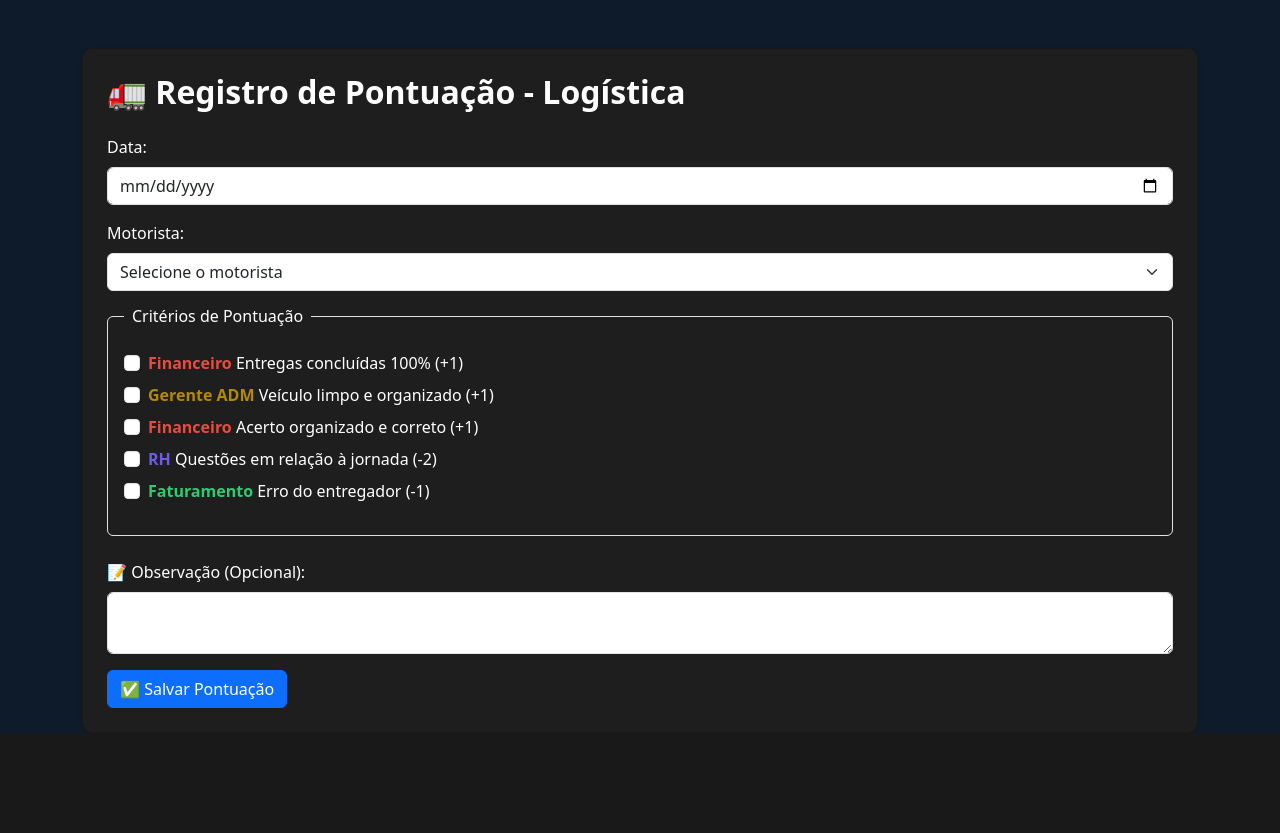
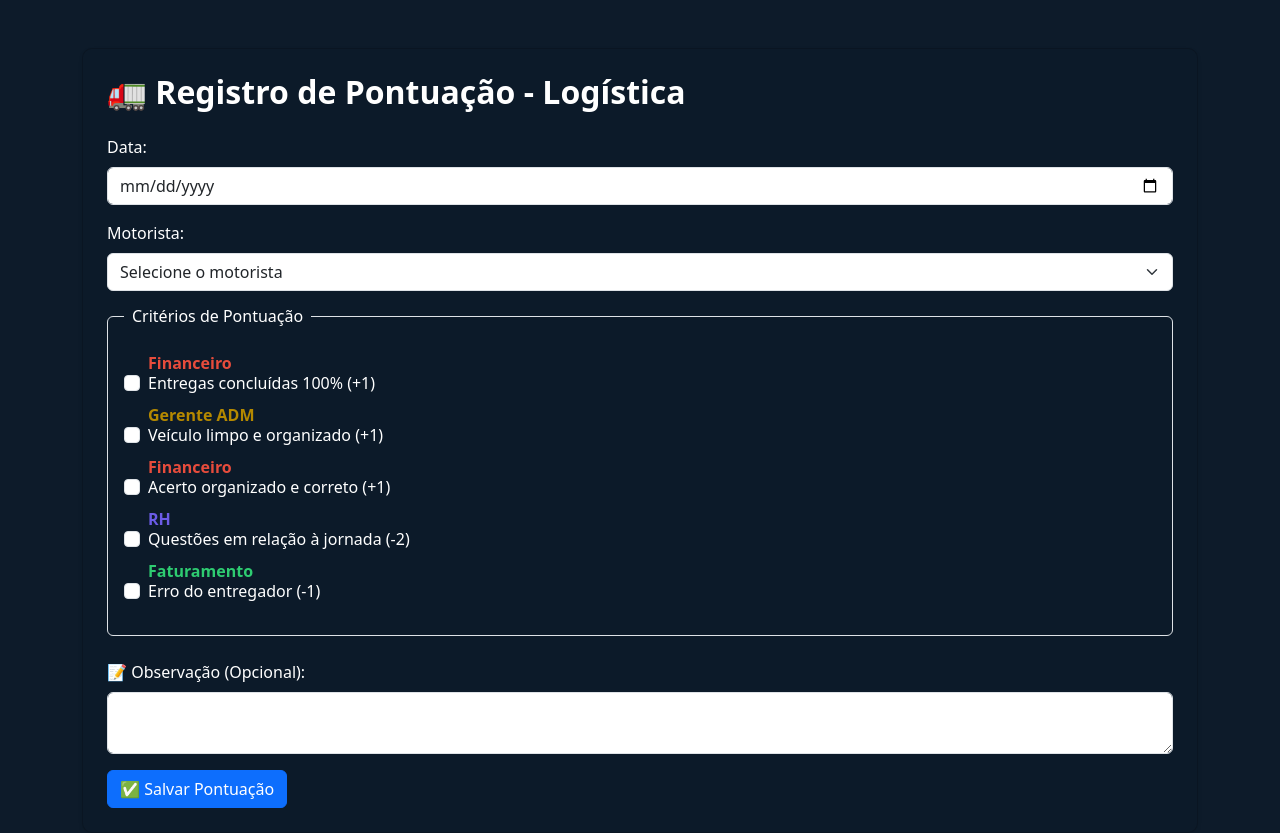
Before and after one commit to Luangscruznfe/pontuacao-confie, a Flask app: page /logistica in a window 1280 px wide. Shown: the part 104-937 px from the top of the page. Before the commit the page ends 837 px from the top, so only its background shows below. Run offline with Flask 3, Linux system fonts and the light colour scheme; some libraries are stand-ins or nearby versions.

Commit message:
reparo loja

```diff
--- a/templates/logistica.html
+++ b/templates/logistica.html
@@ -3,6 +3,37 @@
 {% block title %}Registro de Pontuação - Logística{% endblock %}
 
 {% block content %}
+<style>
+.card {
+  background-color: rgba(13, 27, 42, 0.8); /* azul escuro com transparência */
+  color: white;
+}
+.setor-gerente {
+  color: #b58900;
+  font-weight: bold;
+  display: block;
+  margin-bottom: -4px;
+}
+.setor-rh {
+  color: #6c5ce7;
+  font-weight: bold;
+  display: block;
+  margin-bottom: -4px;
+}
+.setor-financeiro {
+  color: #e74c3c;
+  font-weight: bold;
+  display: block;
+  margin-bottom: -4px;
+}
+.setor-faturamento {
+  color: #2ecc71;
+  font-weight: bold;
+  display: block;
+  margin-bottom: -4px;
+}
+</style>
+
 <div class="card p-4 mt-5 shadow-sm">
   <h2 class="mb-4 fw-bold">🚛 Registro de Pontuação - Logística</h2>
 
@@ -25,7 +56,6 @@
         <option>Equipe</option>
       </select>
     </div>
-
 
     <fieldset class="border p-3 rounded mb-4">
       <legend class="float-none w-auto px-2 h6">Critérios de Pontuação</legend>
@@ -61,7 +91,6 @@
       </div>
     </fieldset>
 
-
     <div class="mb-3">
       <label for="observacao" class="form-label">📝 Observação (Opcional):</label>
       <textarea class="form-control" name="observacao" id="observacao" rows="2"></textarea>
```
Lines whose indentation alone changed are shown as unchanged.
